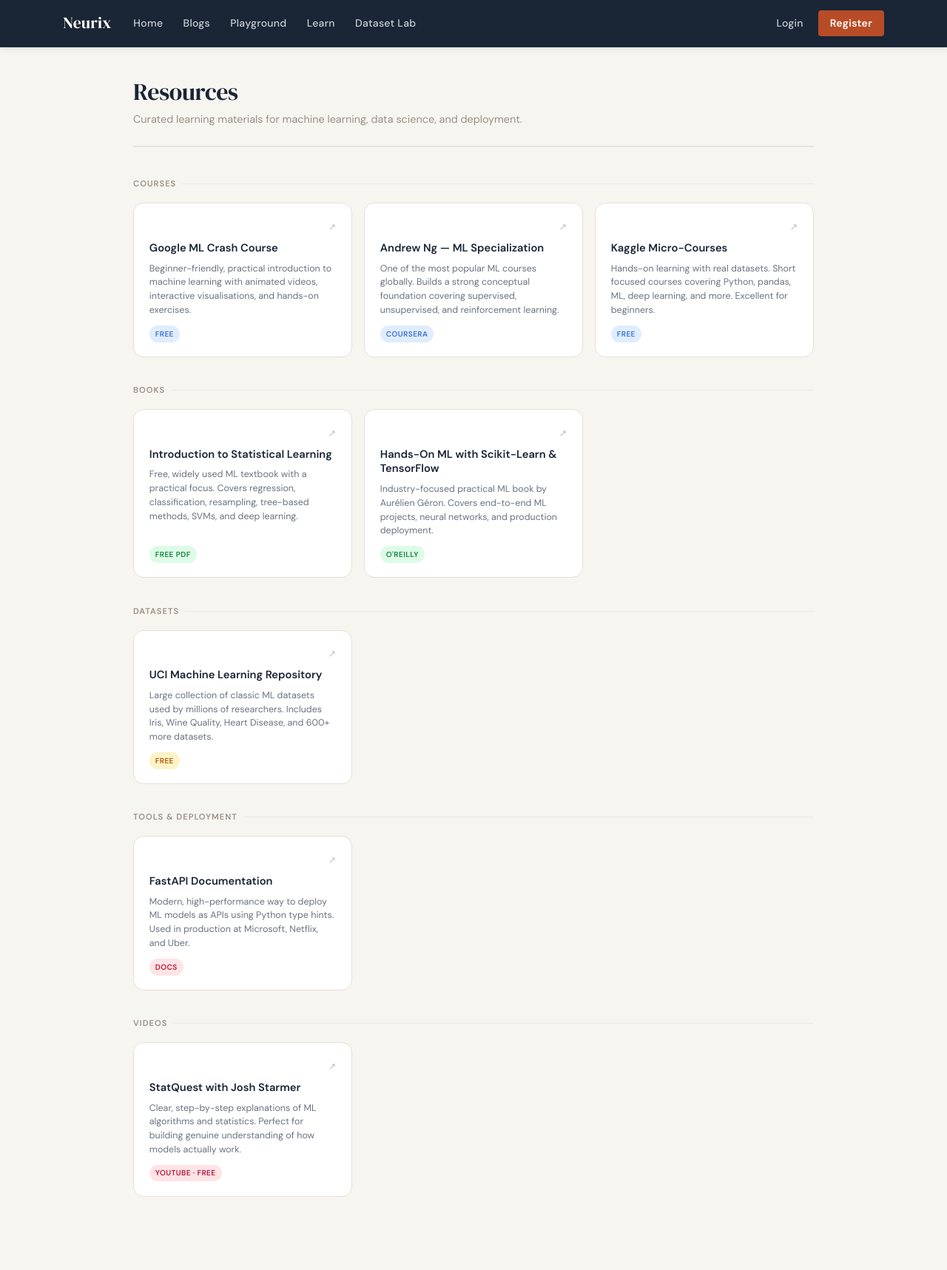
After one commit to parthenobae/Neurix, a Flask app: page /resources in a window 1280 px wide. The commit adds this page. Shown: the whole page at 74% size. Run offline with Flask 3, Linux system fonts and the light colour scheme; some libraries are stand-ins or nearby versions.

Commit message:
added resources feature

```diff
--- a/neurix/main/routes.py
+++ b/neurix/main/routes.py
@@ -9,6 +9,9 @@ main = Blueprint('main', __name__)
 def home():
     return render_template('home.html')
 
+@main.route('/resources')
+def resources():
+    return render_template('resources.html', title='Resources')
 
 @main.route("/blogs")
 def blogs():
--- a/neurix/templates/layout.html
+++ b/neurix/templates/layout.html
@@ -171,19 +205,12 @@
           <li><a href="#">Latest Posts</a></li>
           <li><a href="#">Announcements</a></li>
           <li><a href="{{ url_for('calendar.index') }}">Calendars</a></li>
-          <li><a href="#">Resources</a></li>
+          <li><a href="{{ url_for('main.resources') }}">Resources</a></li>
         </ul>
 
-        <!-- Divider -->
         <hr class="sidebar-divider">
-
         <!-- Leaderboard section -->
-        <p class="sidebar-label" style="margin-bottom:.35rem;">Community</p>
-        <h4 class="sidebar-heading" style="margin-bottom:.3rem;"> Leaderboard</h4>
-        <p class="sidebar-sub">
-          Top {{ leaderboard | length }} player{{ 's' if leaderboard | length != 1 }} by points
-        </p>
-
+        <h5 class="" style="margin-bottom:.3rem;"> Leaderboard</h4>
         {% if leaderboard %}
         <ul class="lb-list">
           {% for entry in leaderboard %}
--- /dev/null
+++ b/neurix/templates/resources.html
@@ -0,0 +1,277 @@
+{% extends "layout.html" %}
+{% block content_col_class %}col-md-10{% endblock %}
+{% block sidebar %}{% endblock %}
+
+{% block content %}
+<style>
+  @import url('https://fonts.googleapis.com/css2?family=DM+Serif+Display:ital@0;1&family=DM+Sans:wght@300;400;500;600&display=swap');
+
+  /* ── Page header ─────────────────────────────── */
+  .res-page-header {
+    margin-bottom: 2.5rem;
+    padding-bottom: 1.5rem;
+    border-bottom: 2px solid #e8e4de;
+  }
+  .res-page-header h1 {
+    font-family: 'DM Serif Display', serif;
+    font-size: 2rem;
+    color: #1a2535;
+    margin-bottom: .3rem;
+  }
+  .res-page-header p {
+    font-size: .9rem;
+    color: #9a8f85;
+    margin: 0;
+  }
+
+  /* ── Section label ───────────────────────────── */
+  .res-section {
+    margin-bottom: 2.2rem;
+  }
+  .res-section-label {
+    font-size: .7rem;
+    font-weight: 700;
+    text-transform: uppercase;
+    letter-spacing: .09em;
+    color: #9a8f85;
+    margin-bottom: 1rem;
+    display: flex;
+    align-items: center;
+    gap: .5rem;
+  }
+  .res-section-label::after {
+    content: '';
+    flex: 1;
+    height: 1px;
+    background: #ede9e3;
+  }
+
+  /* ── Resource cards grid ─────────────────────── */
+  .res-grid {
+    display: grid;
+    grid-template-columns: repeat(auto-fill, minmax(280px, 1fr));
+    gap: 1rem;
+  }
+
+  .res-card {
+    background: #fff;
+    border: 1.5px solid #e5e0d8;
+    border-radius: 14px;
+    padding: 1.2rem 1.3rem;
+    display: flex;
+    flex-direction: column;
+    gap: .5rem;
+    text-decoration: none;
+    transition: border-color .18s, box-shadow .18s, transform .18s;
+    position: relative;
+    overflow: hidden;
+  }
+  .res-card::before {
+    content: '';
+    position: absolute;
+    top: 0; left: 0; right: 0;
+    height: 3px;
+    background: var(--card-accent, #1a2535);
+    transform: scaleX(0);
+    transform-origin: left;
+    transition: transform .25s ease;
+  }
+  .res-card:hover {
+    border-color: #bbb5ac;
+    box-shadow: 0 4px 20px rgba(26,37,53,.09);
+    transform: translateY(-2px);
+    text-decoration: none;
+  }
+  .res-card:hover::before {
+    transform: scaleX(1);
+  }
+
+  .res-card-top {
+    display: flex;
+    align-items: flex-start;
+    justify-content: space-between;
+    gap: .5rem;
+  }
+  .res-card-icon {
+    font-size: 1.4rem;
+    line-height: 1;
+    flex-shrink: 0;
+  }
+  .res-card-arrow {
+    font-size: .8rem;
+    color: #c5bfb7;
+    transition: color .15s, transform .15s;
+    margin-top: .1rem;
+  }
+  .res-card:hover .res-card-arrow {
+    color: #1a2535;
+    transform: translate(2px, -2px);
+  }
+
+  .res-card-title {
+    font-size: .92rem;
+    font-weight: 600;
+    color: #1a2535;
+    line-height: 1.35;
+    margin: 0;
+  }
+  .res-card-desc {
+    font-size: .78rem;
+    color: #6b7280;
+    line-height: 1.5;
+    margin: 0;
+    flex: 1;
+  }
+  .res-card-tag {
+    display: inline-block;
+    font-size: .63rem;
+    font-weight: 700;
+    text-transform: uppercase;
+    letter-spacing: .04em;
+    padding: .18rem .5rem;
+    border-radius: 99px;
+    background: var(--tag-bg, #f0ede8);
+    color: var(--tag-color, #6b7280);
+    margin-top: .2rem;
+    align-self: flex-start;
+  }
+
+  /* ── Accent colours per section ──────────────── */
+  .accent-blue  { --card-accent: #3a70d4; --tag-bg: #e0edff; --tag-color: #3a70d4; }
+  .accent-green { --card-accent: #27a35a; --tag-bg: #dcfce7; --tag-color: #15803d; }
+  .accent-amber { --card-accent: #d97706; --tag-bg: #fef3c7; --tag-color: #b45309; }
+  .accent-rose  { --card-accent: #e11d48; --tag-bg: #ffe4e6; --tag-color: #be123c; }
+
+  @media(max-width: 600px) {
+    .res-grid { grid-template-columns: 1fr; }
+    .res-page-header h1 { font-size: 1.5rem; }
+  }
+</style>
+
+<!-- Header -->
+<div class="res-page-header">
+  <h1>Resources</h1>
+  <p>Curated learning materials for machine learning, data science, and deployment.</p>
+</div>
+
+<!-- Courses -->
+<div class="res-section">
+  <div class="res-section-label">Courses</div>
+  <div class="res-grid">
+
+    <a class="res-card accent-blue" href="https://developers.google.com/machine-learning/crash-course" target="_blank" rel="noopener">
+      <div class="res-card-top">
+        <span class="res-card-icon"></span>
+        <span class="res-card-arrow">↗</span>
+      </div>
+      <p class="res-card-title">Google ML Crash Course</p>
+      <p class="res-card-desc">Beginner-friendly, practical introduction to machine learning with animated videos, interactive visualisations, and hands-on exercises.</p>
+      <span class="res-card-tag">Free</span>
+    </a>
+
+    <a class="res-card accent-blue" href="https://www.coursera.org/specializations/machine-learning-introduction" target="_blank" rel="noopener">
+      <div class="res-card-top">
+        <span class="res-card-icon"></span>
+        <span class="res-card-arrow">↗</span>
+      </div>
+      <p class="res-card-title">Andrew Ng — ML Specialization</p>
+      <p class="res-card-desc">One of the most popular ML courses globally. Builds a strong conceptual foundation covering supervised, unsupervised, and reinforcement learning.</p>
+      <span class="res-card-tag">Coursera</span>
+    </a>
+
+    <a class="res-card accent-blue" href="https://www.kaggle.com/learn" target="_blank" rel="noopener">
+      <div class="res-card-top">
+        <span class="res-card-icon"></span>
+        <span class="res-card-arrow">↗</span>
+      </div>
+      <p class="res-card-title">Kaggle Micro-Courses</p>
+      <p class="res-card-desc">Hands-on learning with real datasets. Short focused courses covering Python, pandas, ML, deep learning, and more. Excellent for beginners.</p>
+      <span class="res-card-tag">Free</span>
+    </a>
+
+  </div>
+</div>
+
+<!-- Books -->
+<div class="res-section">
+  <div class="res-section-label">Books</div>
+  <div class="res-grid">
+
+    <a class="res-card accent-green" href="https://www.statlearning.com/" target="_blank" rel="noopener">
+      <div class="res-card-top">
+        <span class="res-card-icon"></span>
+        <span class="res-card-arrow">↗</span>
+      </div>
+      <p class="res-card-title">Introduction to Statistical Learning</p>
+      <p class="res-card-desc">Free, widely used ML textbook with a practical focus. Covers regression, classification, resampling, tree-based methods, SVMs, and deep learning.</p>
+      <span class="res-card-tag">Free PDF</span>
+    </a>
+
+    <a class="res-card accent-green" href="https://www.oreilly.com/library/view/hands-on-machine-learning/" target="_blank" rel="noopener">
+      <div class="res-card-top">
+        <span class="res-card-icon"></span>
+        <span class="res-card-arrow">↗</span>
+      </div>
+      <p class="res-card-title">Hands-On ML with Scikit-Learn &amp; TensorFlow</p>
+      <p class="res-card-desc">Industry-focused practical ML book by Aurélien Géron. Covers end-to-end ML projects, neural networks, and production deployment.</p>
+      <span class="res-card-tag">O'Reilly</span>
+    </a>
+
+  </div>
+</div>
+
+<!-- Datasets -->
+<div class="res-section">
+  <div class="res-section-label"> Datasets</div>
+  <div class="res-grid">
+
+    <a class="res-card accent-amber" href="https://archive.ics.uci.edu/ml/index.php" target="_blank" rel="noopener">
+      <div class="res-card-top">
+        <span class="res-card-icon"></span>
+        <span class="res-card-arrow">↗</span>
+      </div>
+      <p class="res-card-title">UCI Machine Learning Repository</p>
+      <p class="res-card-desc">Large collection of classic ML datasets used by millions of researchers. Includes Iris, Wine Quality, Heart Disease, and 600+ more datasets.</p>
+      <span class="res-card-tag">Free</span>
+    </a>
+
+  </div>
+</div>
+
+<!-- Tools & Deployment -->
+<div class="res-section">
+  <div class="res-section-label">Tools &amp; Deployment</div>
+  <div class="res-grid">
+
+    <a class="res-card accent-rose" href="https://fastapi.tiangolo.com/" target="_blank" rel="noopener">
+      <div class="res-card-top">
+        <span class="res-card-icon"></span>
+        <span class="res-card-arrow">↗</span>
+      </div>
+      <p class="res-card-title">FastAPI Documentation</p>
+      <p class="res-card-desc">Modern, high-performance way to deploy ML models as APIs using Python type hints. Used in production at Microsoft, Netflix, and Uber.</p>
+      <span class="res-card-tag">Docs</span>
+    </a>
+
+  </div>
+</div>
+
+<!-- Videos -->
+<div class="res-section">
+  <div class="res-section-label"> Videos</div>
+  <div class="res-grid">
+
+    <a class="res-card accent-rose" href="https://www.youtube.com/c/joshstarmer" target="_blank" rel="noopener">
+      <div class="res-card-top">
+        <span class="res-card-icon"></span>
+        <span class="res-card-arrow">↗</span>
+      </div>
+      <p class="res-card-title">StatQuest with Josh Starmer</p>
+      <p class="res-card-desc">Clear, step-by-step explanations of ML algorithms and statistics. Perfect for building genuine understanding of how models actually work.</p>
+      <span class="res-card-tag">YouTube · Free</span>
+    </a>
+
+  </div>
+</div>
+
+{% endblock %}
```
Also changed, not shown: other parts of neurix/templates/layout.html (+36 -2 lines), neurix/static/images/videos.png (added).
